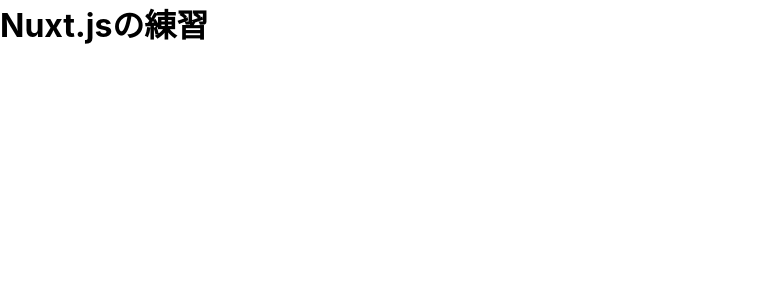
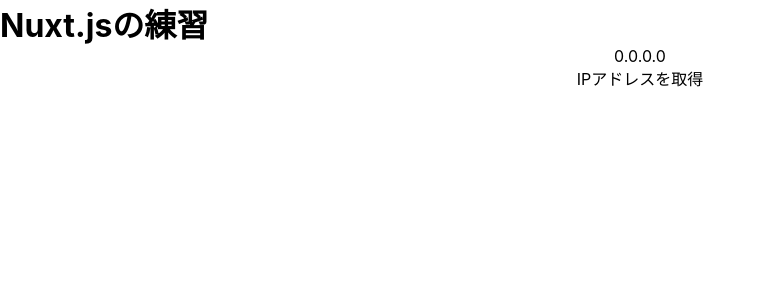
Before and after one commit to 1010real/try_nuxt, a Nuxt app: page /axios in a window 1280 px wide. Before the commit this address had no page. Shown: the top 300 px of the page, without its empty margins (0-764 px from the left). Built offline with nearby package versions, Linux system fonts and the light colour scheme.

Commit message:
use axios module

```diff
--- a/nuxt.config.js
+++ b/nuxt.config.js
@@ -39,6 +39,7 @@ export default {
   ** Nuxt.js modules
   */
   modules: [
+    '@nuxtjs/axios',
   ],
   /*
   ** Build configuration
--- a/package.json
+++ b/package.json
@@ -11,6 +11,7 @@
     "generate": "nuxt generate"
   },
   "dependencies": {
+    "@nuxtjs/axios": "^5.8.0",
     "nuxt": "^2.0.0"
   },
   "devDependencies": {
--- /dev/null
+++ b/pages/axios.vue
@@ -0,0 +1,21 @@
+<template>
+  <div style="text-align: center;">
+    <p>{{ ip }}</p>
+    <button @click="fetchIp">IPアドレスを取得</button>
+  </div>
+</template>
+
+<script>
+export default {
+  data: function() {
+    return {
+      ip: '0.0.0.0'
+    }
+  },
+  methods: {
+    async fetchIp() {
+      this.ip = await this.$axios.$get('http://icanhazip.com/');
+    }
+  }
+}
+</script>
```
Also changed, not shown: 1 other file (tests, documents, lock files or other folders).
